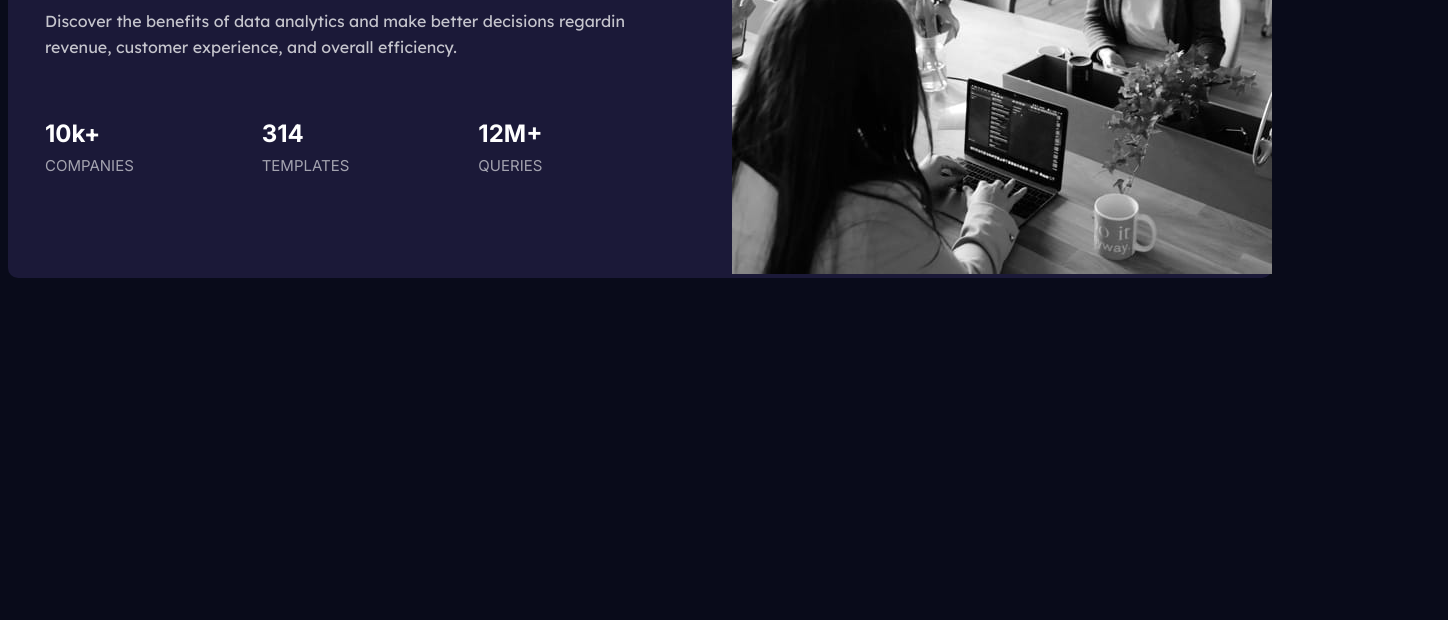
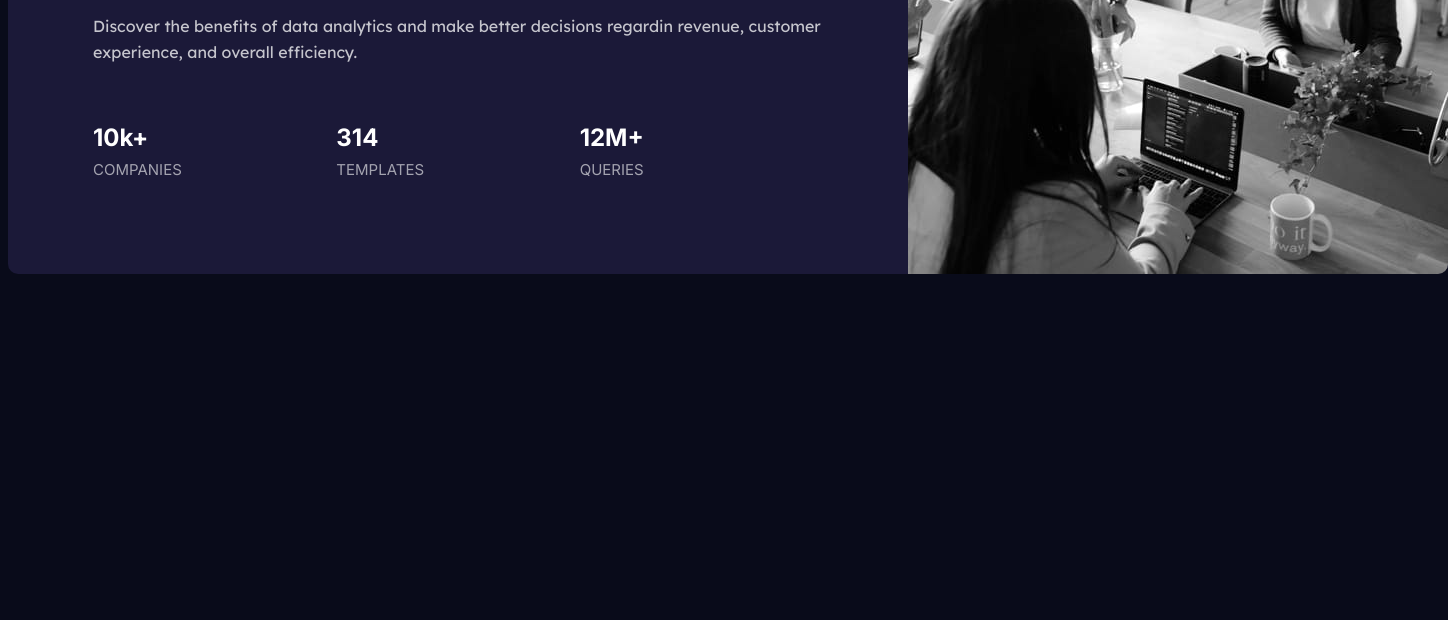
Before and after one commit to matsa0/roadmap2-visaojr-card, a plain HTML site: page index.html in a window 1280 px wide. Shown: the part 180-800 px from the top of the page, 1448 px wide, since content can reach past the window. Drawn offline with Linux system fonts and the light colour scheme.

Commit message:
Continuação da estilização

```diff
--- a/style.css
+++ b/style.css
@@ -6,25 +6,28 @@ body{
     font-family: 'Lexend Deca', Arial, Helvetica, sans-serif;
     background-color: hsl(233, 47%, 7%);
     color: white;
-    height: 100%;
     -webkit-font-smoothing: antialiased;
 }
 
 .main-container{
     background-color: hsl(244, 38%, 16%);
     border-radius: 10px;
-    max-width: 1440px;
+    width: 1440px;
     display: flex;
     flex-wrap: wrap;
     margin: 0 auto;
-
+    justify-content: center;
+    align-items: center;
+    /*height: 100vh;*/
 }
 
+/*MAIN CONTENT*/
 .main-content{
+    /*background-color: hsl(244, 38%, 16%);*/
     flex: 1 1 450px;
-    max-width: 650px;
-    margin: 0 auto;
-    padding-top: 50px;
+    max-width: 750px;
+    margin: 50px auto;
+    padding: 0 10px;
 }
 
 .main-content span{
@@ -38,6 +41,7 @@ body{
 
 }
 
+/*DATA*/
 .data{
     display: flex;
     flex-wrap: wrap;
@@ -47,7 +51,6 @@ body{
 
 .info{
     flex: 1;
-
 }
 
 .info h2{
@@ -60,3 +63,10 @@ body{
     font-size: 15px;
     margin: 0 auto;
 }
+
+/*IMG*/
+.main-img img{
+    display: flex;
+    flex-wrap: wrap;
+    border-radius: 0px 10px 10px 0px;
+}
```
Also changed, not shown: index.html (+1 -0 lines), 1 other file.
